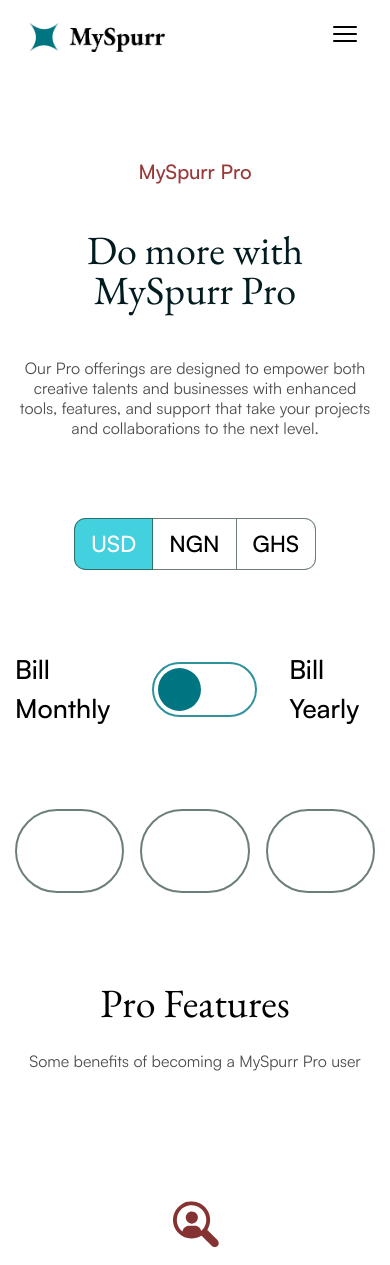
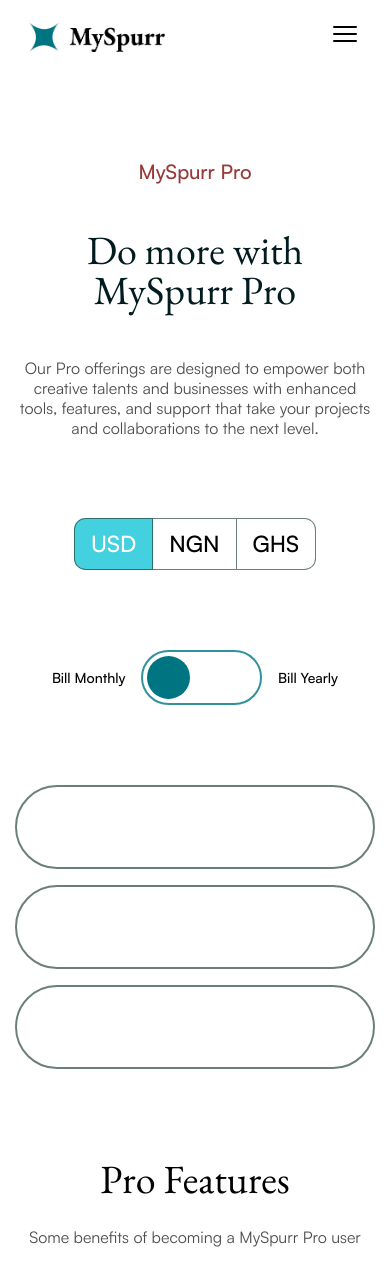
Before and after one commit to tobyakin/MySpurr-Landing-Page, a Vue app: page /goPro in a window 390 px wide. Shown: the top 1265 px of the page. Built offline with nearby package versions, Linux system fonts and the light colour scheme.

Commit message:
Docs: updated

```diff
--- a/src/components/GoPro/PricingSection.vue
+++ b/src/components/GoPro/PricingSection.vue
@@ -47,8 +47,10 @@
         GHS
       </button>
     </div>
-    <div class="mx-auto flex w-auto justify-center gap-8 flex-row items-center">
-      <h4 class="text-[26.186px] font-Satoshi500 text-[#000000]">Bill Monthly</h4>
+    <div class="mx-auto flex w-auto justify-center gap-4 lg:gap-8 flex-row items-center">
+      <h4 class="lg:text-[26.186px] text-[14px] font-Satoshi500 text-[#000000]">
+        Bill Monthly
+      </h4>
       <div
         class="border-[#2F929C] w-[120.601px] rounded-full p-1 px-[4px] border-2 gap-2 justify-between flex-row flex"
       >
@@ -69,9 +71,11 @@
           <slot name="tab2"></slot>
         </a>
       </div>
-      <h4 class="text-[26.186px] font-Satoshi500 text-[#000000]">Bill Yearly</h4>
+      <h4 class="lg:text-[26.186px] text-[14px] font-Satoshi500 text-[#000000]">
+        Bill Yearly
+      </h4>
     </div>
-    <div class="grid grid-cols-3 gap-4 mt-20">
+    <div class="grid lg:grid-cols-3 grid-cols-1 gap-4 mt-20">
       <div class="border-[#254035AB] border-2 p-10 rounded-full"></div>
       <div class="border-[#254035AB] border-2 p-10 rounded-full"></div>
       <div class="border-[#254035AB] border-2 p-10 rounded-full"></div>
```
